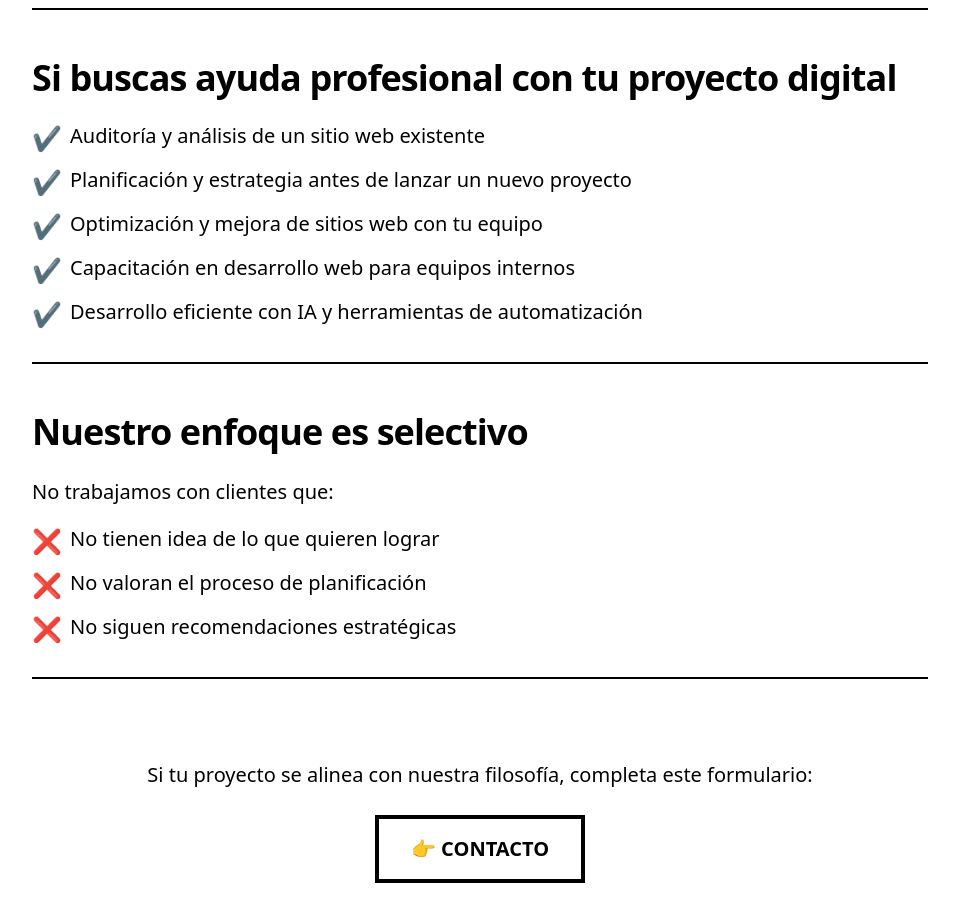
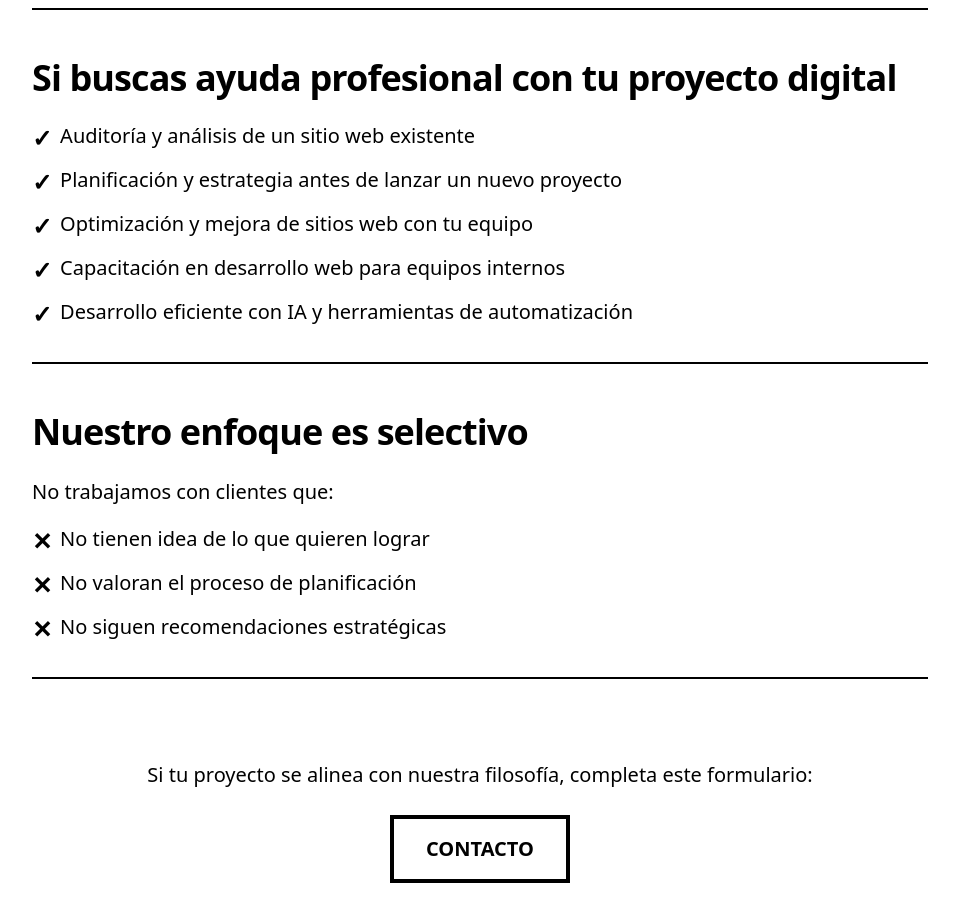
Before and after one commit to gastongarcia/creamos-digital, a Next.js app: page / in a window 1280 px wide. Shown: the part 1040-1962 px from the top of the page, without its empty margins (160-1119 px from the left). Built offline with nearby package versions, Linux system fonts and the light colour scheme.

Commit message:
Replace colored emojis with black and white symbols for consistent brutalist aesthetic

```diff
--- a/app/page.tsx
+++ b/app/page.tsx
@@ -118,27 +118,27 @@ export default function Home() {
 
             <ul className="space-y-3 text-xl">
               <li className="flex items-start">
-                <span className="mr-2 text-2xl">✔️</span>
+                <span className="mr-2 text-2xl font-bold">✓</span>
                 <span>Auditoría y análisis de un sitio web existente</span>
               </li>
               <li className="flex items-start">
-                <span className="mr-2 text-2xl">✔️</span>
+                <span className="mr-2 text-2xl font-bold">✓</span>
                 <span>
                   Planificación y estrategia antes de lanzar un nuevo proyecto
                 </span>
               </li>
               <li className="flex items-start">
-                <span className="mr-2 text-2xl">✔️</span>
+                <span className="mr-2 text-2xl font-bold">✓</span>
                 <span>Optimización y mejora de sitios web con tu equipo</span>
               </li>
               <li className="flex items-start">
-                <span className="mr-2 text-2xl">✔️</span>
+                <span className="mr-2 text-2xl font-bold">✓</span>
                 <span>
                   Capacitación en desarrollo web para equipos internos
                 </span>
               </li>
               <li className="flex items-start">
-                <span className="mr-2 text-2xl">✔️</span>
+                <span className="mr-2 text-2xl font-bold">✓</span>
                 <span>
                   Desarrollo eficiente con IA y herramientas de automatización
                 </span>
@@ -155,15 +155,15 @@ export default function Home() {
 
             <ul className="space-y-3 text-xl">
               <li className="flex items-start">
-                <span className="mr-2 text-2xl">❌</span>
+                <span className="mr-2 text-2xl font-bold">✕</span>
                 <span>No tienen idea de lo que quieren lograr</span>
               </li>
               <li className="flex items-start">
-                <span className="mr-2 text-2xl">❌</span>
+                <span className="mr-2 text-2xl font-bold">✕</span>
                 <span>No valoran el proceso de planificación</span>
               </li>
               <li className="flex items-start">
-                <span className="mr-2 text-2xl">❌</span>
+                <span className="mr-2 text-2xl font-bold">✕</span>
                 <span>No siguen recomendaciones estratégicas</span>
               </li>
             </ul>
@@ -181,7 +181,7 @@ export default function Home() {
               rel="noopener noreferrer"
               className="inline-block px-8 py-4 border-4 border-black text-black hover:bg-black hover:text-white transition-colors duration-300 text-xl font-bold"
             >
-              👉 CONTACTO
+              CONTACTO
             </Link>
           </section>
         </main>
```
